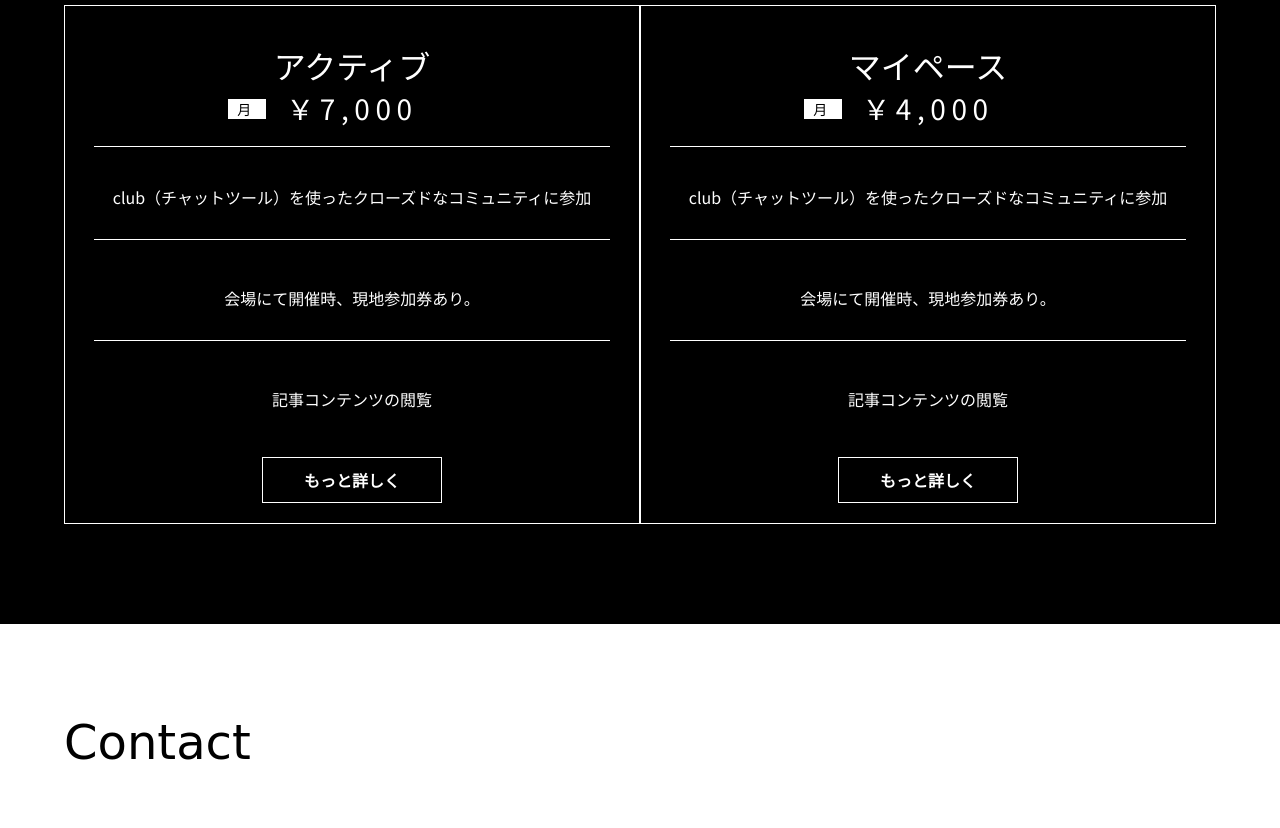
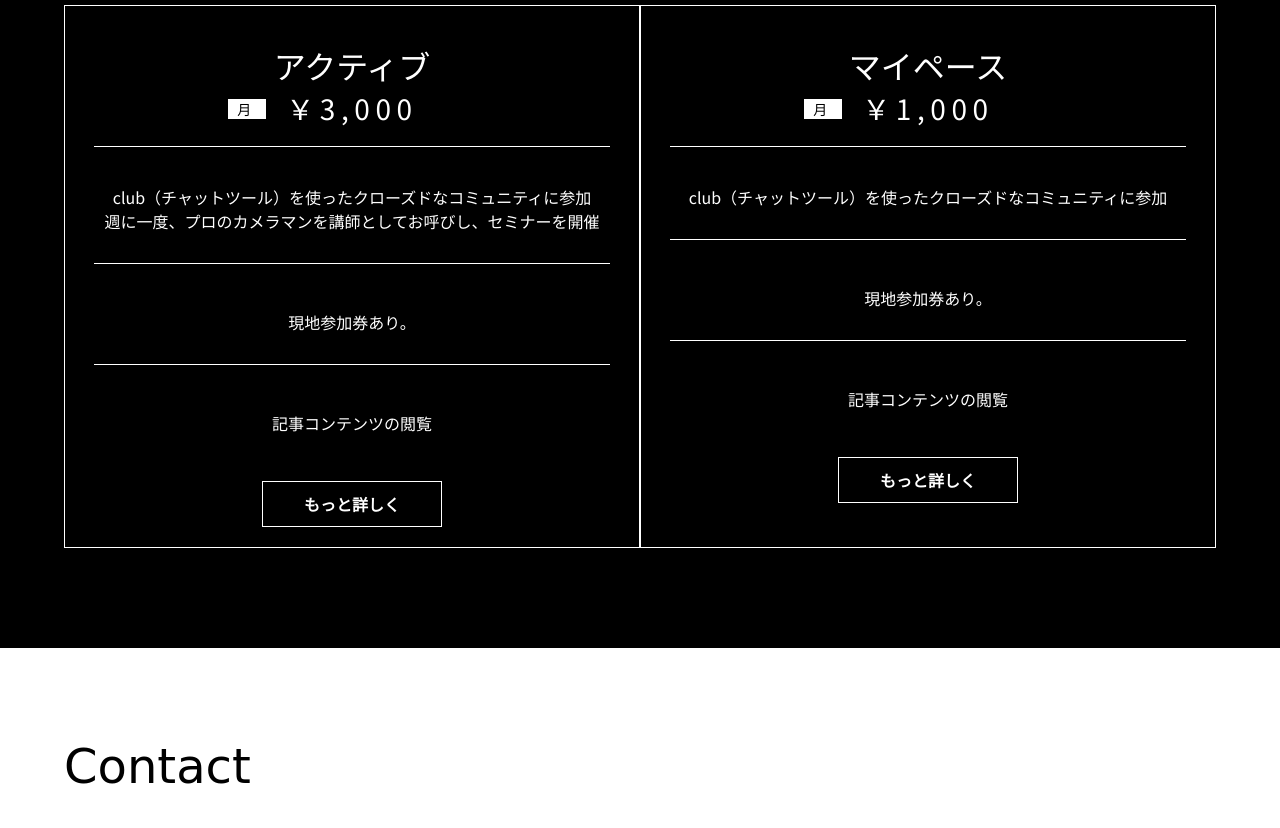
Before and after one commit to ryoheyyattaze/demosite3, a plain HTML site: page index.html in a window 1280 px wide. Shown: the part 2531-3359 px from the top of the page. Drawn offline with nearby package versions, Linux system fonts and the light colour scheme; grey boxes are pictures that could not be loaded; a web font is replaced by a local one.

Commit message:
Add files via upload

```diff
--- a/index.html
+++ b/index.html
@@ -104,11 +104,12 @@
                 <div class="menu__plan1">
                   <div class="menu__inner">
                     <h2>アクティブ</h2>
-                    <h3>￥7,000</h3>
+                    <h3>￥3,000</h3>
                     <p>
-                      club（チャットツール）を使ったクローズドなコミュニティに参加
+                      club（チャットツール）を使ったクローズドなコミュニティに参加<br>
+                      週に一度、プロのカメラマンを講師としてお呼びし、セミナーを開催
                     </p>
-                    <p>会場にて開催時、現地参加券あり。</p>
+                    <p>現地参加券あり。</p>
                     <p>記事コンテンツの閲覧</p>
                     <div class="menu__btn">もっと詳しく</div>
                   </div>
@@ -116,11 +117,11 @@
                 <div class="menu__plan2">
                   <div class="menu__inner">
                     <h2>マイペース</h2>
-                    <h3>￥4,000</h3>
+                    <h3>￥1,000</h3>
                     <p>
                       club（チャットツール）を使ったクローズドなコミュニティに参加
                     </p>
-                    <p>会場にて開催時、現地参加券あり。</p>
+                    <p>現地参加券あり。</p>
                     <p>記事コンテンツの閲覧</p>
                     <div class="menu__btn">もっと詳しく</div>
                   </div>
```
